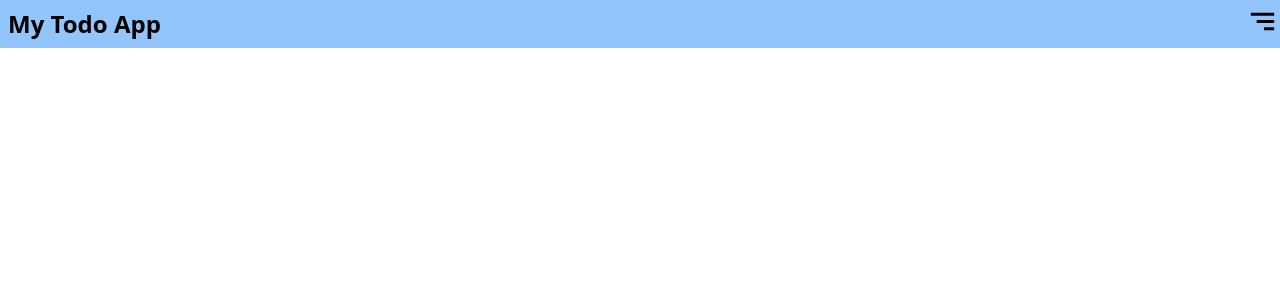
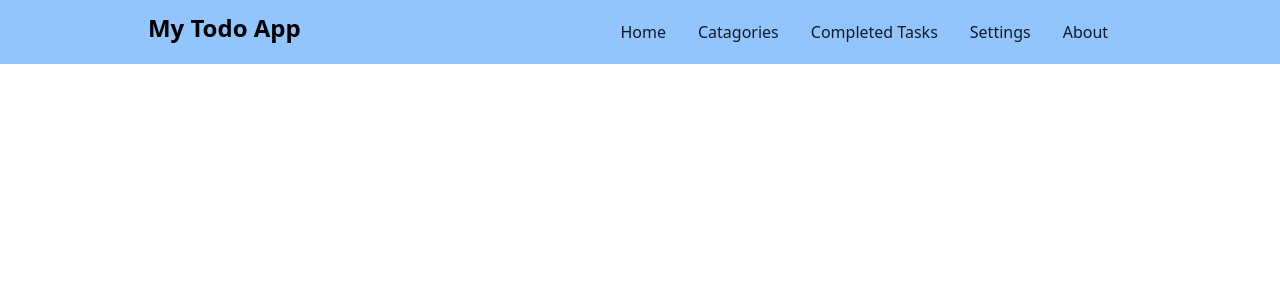
Before and after one commit to Riyaazct/todo-list-react, a React (Create React App) app in the folder client/: page / in a window 1280 px wide. Shown: the top 300 px of the page. Built offline with nearby package versions, Linux system fonts and the light colour scheme.

Commit message:
update NavBar.js

```diff
--- a/client/src/components/NavBar.js
+++ b/client/src/components/NavBar.js
@@ -10,14 +10,13 @@ const NavBar = () => {
   };
 
   return (
-    <div className="w-screen bg-blue-300">
-      <div className="">
-        <div className="p-2">
+    <div className="w-screen bg-blue-300 md:flex justify-around">
+      <div className="p-3">
         <h1 className="text-2xl font-bold">My Todo App</h1>
         <BiMenuAltRight
           className={
             !isActive
-                ? "absolute top-1 right-0 cursor-pointer"
+              ? "absolute top-1 right-0 cursor-pointer md:hidden"
               : "hidden"
           }
           onClick={handleClick}
@@ -26,7 +25,7 @@ const NavBar = () => {
         <MdClose
           className={
             isActive
-                ? "absolute top-1 right-0 cursor-pointer"
+              ? "absolute top-1 right-0 cursor-pointer md:hidden"
               : "hidden"
           }
           onClick={handleClick}
@@ -35,15 +34,16 @@ const NavBar = () => {
       </div>
       <div
         className={
-            isActive ? "w-screen text-center relative" : "hidden"
+          isActive
+            ? " text-center relative "
+            : "hidden md:flex md:p-5 md:w-auto"
         }
       >
-          <li>Home</li>
-          <li>Catagories</li>
-          <li>Completed Tasks</li>
-          <li>Settings</li>
-          <li>About</li>
-        </div>
+        <li className="px-4 text-gray-900">Home</li>
+        <li className="px-4 text-gray-900">Catagories</li>
+        <li className="px-4 text-gray-900">Completed Tasks</li>
+        <li className="px-4 text-gray-900">Settings</li>
+        <li className="px-4 text-gray-900">About</li>
       </div>
     </div>
   );
```
Lines whose indentation alone changed are shown as unchanged.
